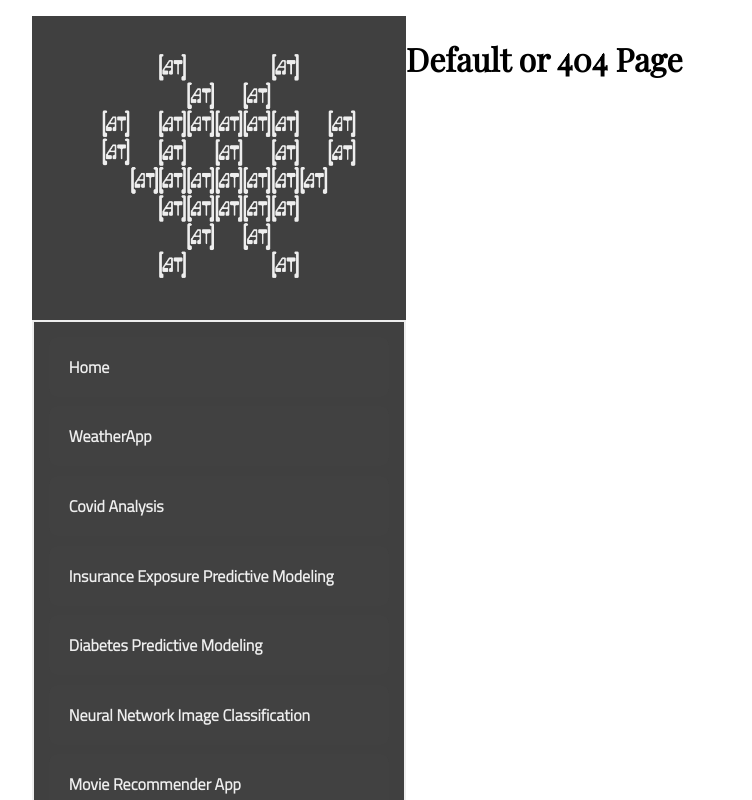
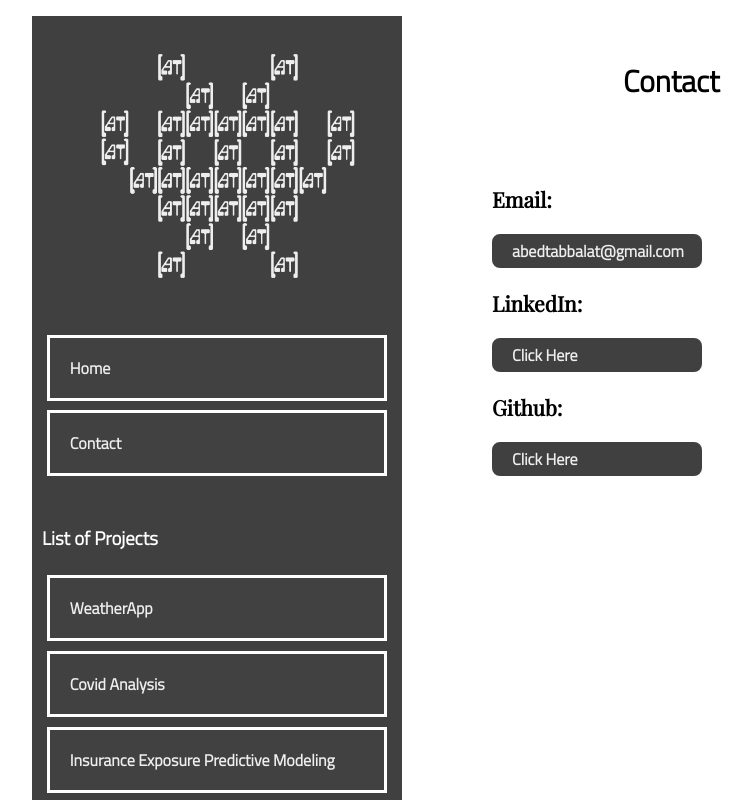
Before and after one commit to atabbalat/portfolio, a React (Create React App) app: page /portfolio/contact in a window 1280 px wide. Before the commit this address had no page. Shown: the top 800 px of the page, without its empty margins (64-816 px from the left). Built offline with nearby package versions, Linux system fonts and the light colour scheme.

Commit message:
upload 7/29/23

```diff
--- a/src/App.css
+++ b/src/App.css
@@ -112,12 +112,15 @@ div.link-div {
   display: inline-flex;
   text-align: center;
   margin: 0.3em;
+  border-style: solid;
+  border-color: white;
 }
+
 a#link,
 a.code-structure-link {
   background-color: rgba(70, 73, 73, 0.041);
   font-weight: bold;
-  border-radius: 8px;
+  /* border-radius: 8px; */
   border-color: rgb(238, 238, 238);
   color: rgb(238, 238, 238);
   padding: 5px 20px;
@@ -204,7 +207,7 @@ h1.page-title {
 
 .nav-container {
   width: 350px;
-  border: 2px solid rgb(238, 238, 238); /* change as per your preference */
+  /* border: 2px solid rgb(238, 238, 238); change as per your preference */
   height: 1247px; /* adjust as needed */
   display: flex;
   flex-direction: column;
@@ -235,3 +238,41 @@ main {
   margin-bottom: 5em;
   font-size: 18px;
 }
+.clink-div {
+  display: inline-block;
+  font-family: 'Titillium Web', sans-serif;
+  background-color: rgba(64, 64, 64);
+  border-radius: 8px;
+  font-size: 16px;
+  padding: 5px 20px;
+  font-weight: bold;
+  text-decoration: none;
+  /* color: rgb(238, 238, 238); */
+  width: 170px;
+}
+.github,
+.email,
+.linkedin {
+  text-decoration: none;
+  color: rgb(238, 238, 238);
+}
+.github:hover,
+.email:hover,
+.linkedin:hover {
+  text-decoration: none;
+  color: rgba(64, 64, 64);
+}
+
+.clink-div:hover .github,
+.clink-div:hover .email,
+.clink-div:hover .linkedin {
+  cursor: pointer;
+  border-style: none;
+  font-weight: bold;
+  background-color: rgb(238, 238, 238);
+  color: rgba(64, 64, 64);
+}
+.clink-div:hover {
+  cursor: pointer;
+  background-color: rgb(238, 238, 238);
+}
--- a/src/App.js
+++ b/src/App.js
@@ -13,6 +13,7 @@ import DiabetesModeling from './Components/DiabetesModeling'
 import NeuralNetwork from './Components/NeuralNetwork'
 import MovieApp from './Components/MovieApp'
 import ChatBot from './Components/ChatBot'
+import Contact from './Components/Contact'
 import PageContainer from './PageContainer'
 import { Helmet } from 'react-helmet'
 
@@ -100,6 +101,15 @@ function App() {
               </PageContainer>
             }
           />
+          <Route
+            path='/contact'
+            e
+            element={
+              <PageContainer title='Contact'>
+                <Contact />
+              </PageContainer>
+            }
+          />
           <Route path='*' element={<h1>Default or 404 Page</h1>} />
         </Routes>
       </div>
--- /dev/null
+++ b/src/Components/Contact.js
@@ -0,0 +1,81 @@
+import React, { useEffect } from 'react'
+
+function Contact() {
+  const [emailAddress, setEmailAddress] = React.useState(
+    'abedtabbalat@gmail.com'
+  )
+  const [subject, setSubject] = React.useState('Hello from React!')
+  const [body, setBody] = React.useState('This is the email body.')
+
+  useEffect(() => {
+    // Code with side effects can go here
+    // For example, if you want to do something when the component mounts
+    // you can put that logic here.
+    // Any subscriptions or timers should be started here.
+
+    // For demonstration purposes, let's log the state to the console when the component mounts.
+    console.log({ emailAddress, subject, body })
+
+    // If you need to perform any cleanup when the component unmounts, return a function from useEffect.
+    // For example, if you have a subscription, you should unsubscribe here.
+    return () => {
+      // Cleanup or unsubscribe code here (if necessary)
+    }
+  }, []) // Empty dependency array ensures this effect runs only once, like componentDidMount
+
+  const handleEmailLinkClick = () => {
+    const emailMap =
+      'mailto:' +
+      encodeURIComponent(emailAddress) +
+      '?subject=' +
+      encodeURIComponent(subject) +
+      '&body=' +
+      encodeURIComponent(body)
+
+    window.location.href = emailMap
+  }
+
+  const handleDivClick = url => {
+    window.open(url, '_blank')
+  }
+
+  return (
+    <div className='contact'>
+      <br />
+
+      <h3>Email:</h3>
+      <div
+        className='clink-div'
+        onClick={handleDivClick.bind(null, `mailto:${emailAddress}`)}
+      >
+        <a className='email'>{emailAddress}</a>
+      </div>
+      <br />
+
+      <h3>LinkedIn:</h3>
+      <div
+        className='clink-div'
+        onClick={handleDivClick.bind(
+          null,
+          'https://www.linkedin.com/in/tabbalat'
+        )}
+      >
+        <a className='linkedin'>Click Here</a>
+      </div>
+      <br />
+
+      <h3>Github:</h3>
+      <div
+        className='clink-div'
+        onClick={handleDivClick.bind(
+          null,
+          'https://github.com/atabbalat/DSPortfolio'
+        )}
+      >
+        <a className='github'>Click Here</a>
+      </div>
+    </div>
+  )
+}
+
+export default Contact
--- a/src/Components/Home.js
+++ b/src/Components/Home.js
@@ -98,7 +98,6 @@ function Home() {
           <br></br>
           Best, <br></br>
           Abed Tabbalat <br></br>
-          Contact: abedtabbalat@gmail.com
         </p>
       </div>
     </div>
--- a/src/Header.js
+++ b/src/Header.js
@@ -14,6 +14,13 @@ function Header() {
             Home
           </Link>
         </div>
+        <div className='link-div'>
+          <Link id='link' to='/contact'>
+            Contact
+          </Link>
+        </div>
+        <br></br>
+        <h3>List of Projects</h3>
         <div className='link-div'>
           <Link id='link' to='/weatherapp'>
             WeatherApp
```
